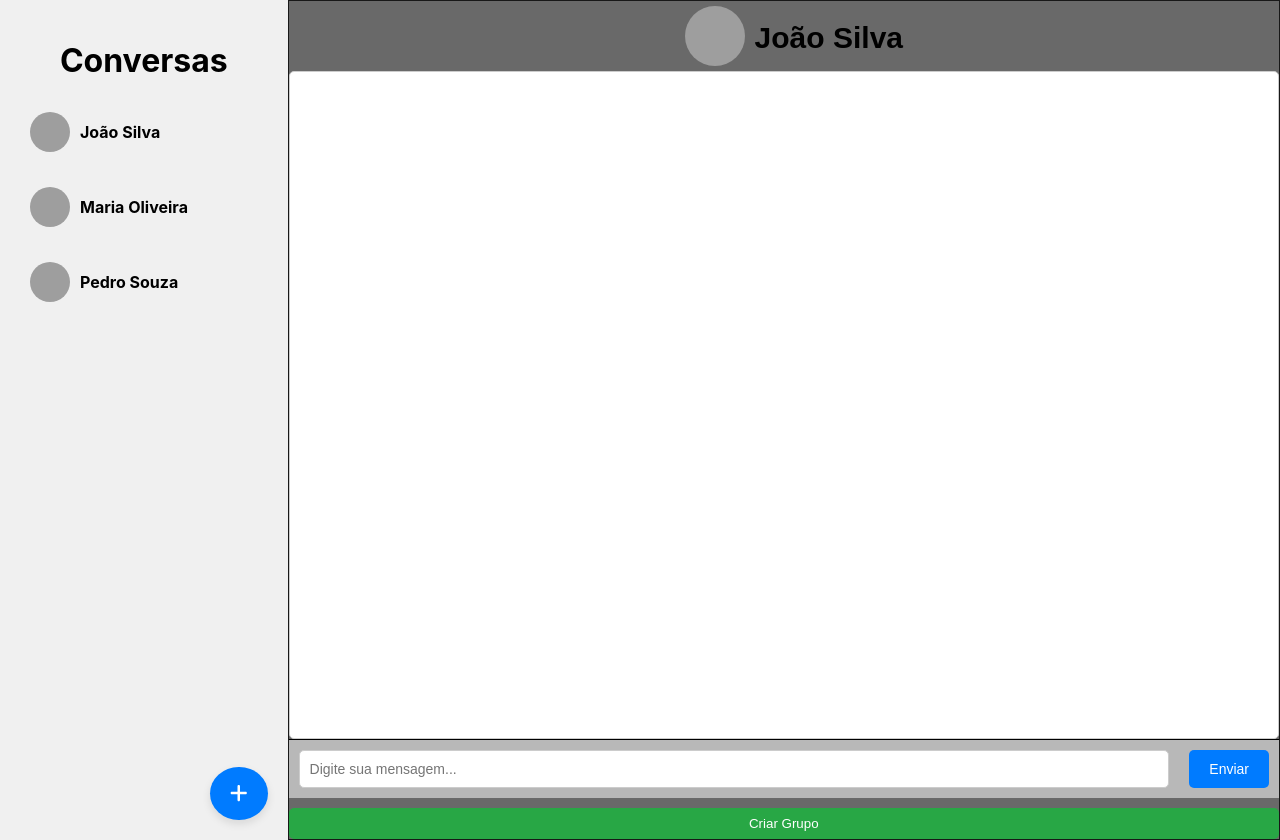
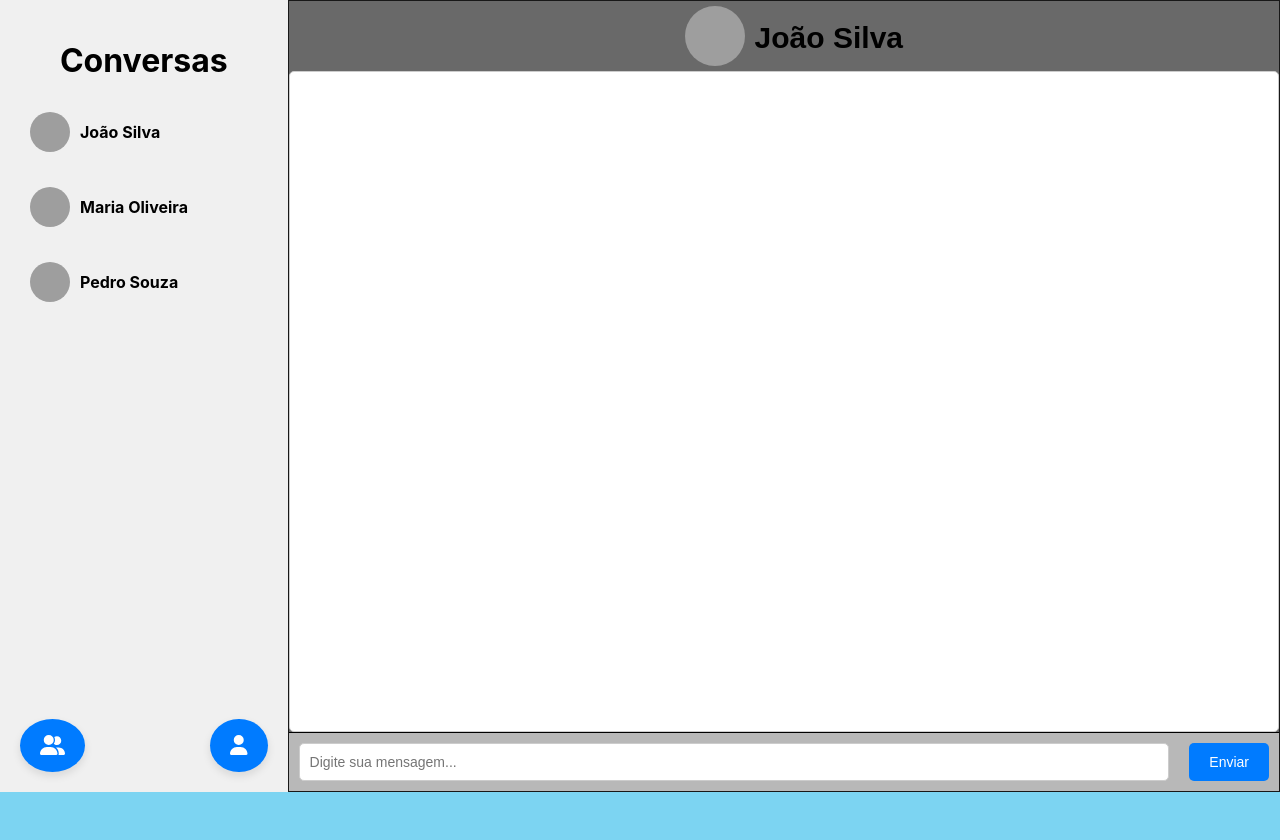
Before and after one commit to Realdo-Justino/projeto-abp, a React (Create React App) app: page /chat in a window 1280 px wide. After the commit the page ends 800 px from the top, so only its background shows below. Built offline with nearby package versions, Linux system fonts and the light colour scheme; grey boxes are pictures that could not be loaded.

Commit message:
Cleaned Chat

```diff
--- a/src/pages/chat/Chat.css
+++ b/src/pages/chat/Chat.css
@@ -16,13 +16,12 @@
     display: flex;
     flex-direction: column;
     overflow-y: auto;
-    height: 100vh;
+    height: 94vh;
 }
 
 .floatingButton {
     position: absolute;
     bottom: 20px;
-    right: 20px;
     padding: 15px 20px;
     border-radius: 50%;
     background-color: #007bff;
@@ -31,6 +30,14 @@
     cursor: pointer;
     box-shadow: 0 4px 8px rgba(0, 0, 0, 0.1);
     font-size: 20px;
+}
+
+.floatingButtonRight {
+    right: 20px;
+}
+
+.floatingButtonLeft {
+    left: 20px;
 }
 
 .empthyBox {
--- a/src/pages/chat/Chat.tsx
+++ b/src/pages/chat/Chat.tsx
@@ -1,4 +1,4 @@
-import React, { useEffect, useRef, useState } from 'react';
+import React, { useEffect, useRef } from 'react';
 import Methods from '../../const/methods';
 import Message from './components/message/message';
 import { useNavigate } from 'react-router-dom';
@@ -7,7 +7,7 @@ import './Chat.css';
 import Conversation from './components/conversation/conversation';
 import ContactTitle from './components/title/title';
 import { FontAwesomeIcon } from '@fortawesome/react-fontawesome';
-import { faPlus } from '@fortawesome/free-solid-svg-icons';
+import { faUser, faUserGroup } from '@fortawesome/free-solid-svg-icons';
 
 function Chat() : JSX.Element {
     const navigate = useNavigate();
@@ -38,7 +38,7 @@ function Chat() : JSX.Element {
 
     const focusOnContactById = (e: React.MouseEvent<HTMLDivElement>, contactId: number) => {
         for(let currentContact of contacts) {
-           if(currentContact.id == contactId)  {
+           if(currentContact.id === contactId)  {
                 focusOnContact(currentContact)
            }
         }
@@ -52,6 +52,7 @@ function Chat() : JSX.Element {
         navigate('/grupo');
     }
 
+
     return (
         <div className='container'>
             <div className="side-bar">
@@ -60,8 +61,11 @@ function Chat() : JSX.Element {
                     Conversation(currentContact, focusOnContactById)
                 ))}
                 <div className='empthyBox' />
-                <button className='floatingButton' onClick={goToContatos}>
-                    <FontAwesomeIcon icon={faPlus} />
+                <button className='floatingButton floatingButtonRight' onClick={goToContatos}>
+                    <FontAwesomeIcon icon={faUser} />
+                </button>
+                <button className='floatingButton floatingButtonLeft' onClick={goToGrupo}>
+                    <FontAwesomeIcon icon={faUserGroup} />
                 </button>
             </div>
             <div className="chat-container">
@@ -81,10 +85,6 @@ function Chat() : JSX.Element {
                         />
                     <button className="inputMessage" type="submit">Enviar</button>
                 </form>
-
-                <button className="go-to-grupo" onClick={goToGrupo}>
-                    Criar Grupo
-                </button>
             </div>
         </div>
     );
--- a/src/pages/contato/Contato.tsx
+++ b/src/pages/contato/Contato.tsx
@@ -14,7 +14,7 @@ function Contato(): JSX.Element {
   const [menuAberto, setMenuAberto] = useState<number | null>(null);
 
   const { contacts, addContact, removeContact, editContact } = useMemoryContext();
-  const { conversations, createConversation, addMessage } = useMemoryContext();
+  const { createConversation } = useMemoryContext();
 
 
   const contactSubmit = (e : React.FormEvent<HTMLFormElement>) => {
@@ -26,7 +26,7 @@ function Contato(): JSX.Element {
 
     if(Methods.isEmpthyText(contactName)) {return}
 
-    if((Math.floor(Math.random() * (0 - 2) + 2)) == 1) {gender = 'women'}
+    if((Math.floor(Math.random() * (0 - 2) + 2)) === 1) {gender = 'women'}
 
     addContact(new Contact({id: newId, name: contactName!, avatar: `https://randomuser.me/api/portraits/${gender}/${newId}.jpg`}))
     createConversation(newId);
```
